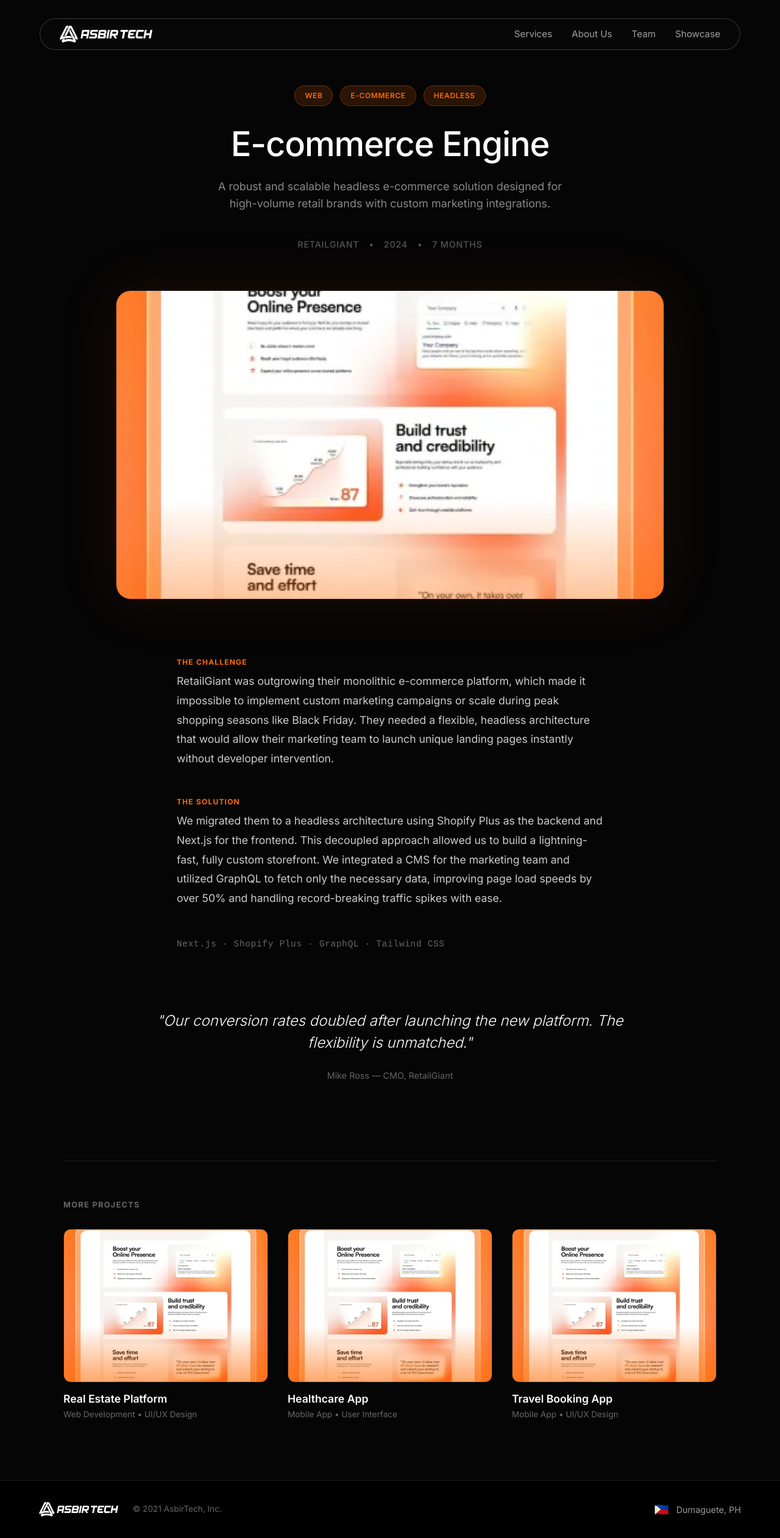
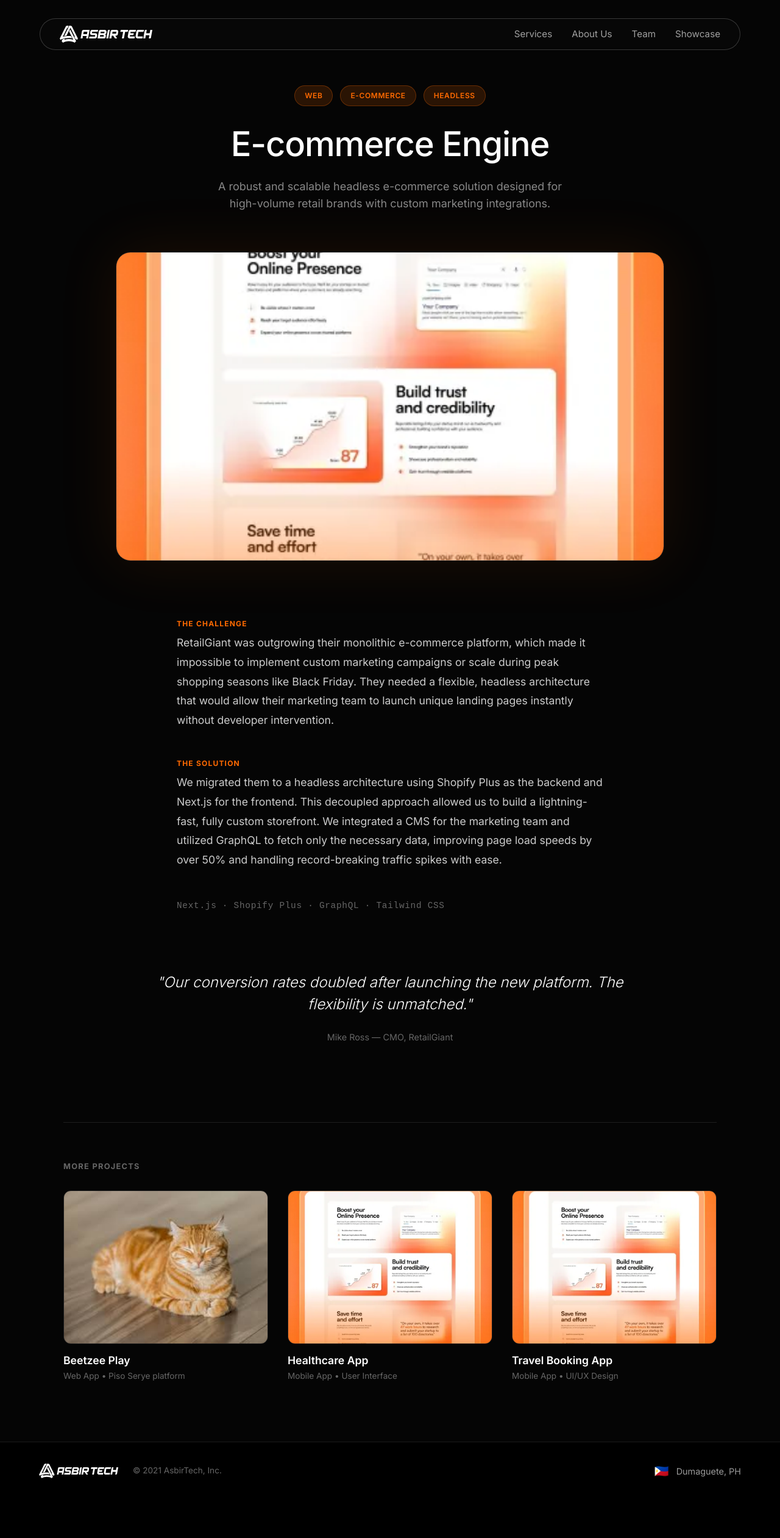
Before and after one commit to michaeldiopenes7/asbir-web-vite, a React (Vite) app: page /projects/ecommerce-engine in a window 1280 px wide. Shown: the whole page at 61% size. After the commit the page ends 2459 px from the top, so only its background shows below. Built offline with nearby package versions, Linux system fonts and the light colour scheme.

Commit message:
feat: Add Beetzee Play case study and remove client, year, and duration metadata from all case studies and their display.

```diff
--- a/src/data/caseStudies.js
+++ b/src/data/caseStudies.js
@@ -1,17 +1,14 @@
-
 import placeholderPrj from '../assets/images/placeholderprj.webp';
+import beetzeeImg from '../assets/images/beetzee.jpeg';
 
 export const caseStudies = [
     {
         id: '01',
-        slug: 'real-estate-platform',
-        title: 'Real Estate Platform',
-        categories: ['Web App', 'Real Estate', 'UI/UX'],
-        tags: 'Web Development • UI/UX Design',
-        client: 'HomeFindr Inc.',
-        year: '2024',
-        duration: '6 months',
-        image: placeholderPrj,
+        slug: 'beetzeeplay',
+        title: 'Beetzee Play',
+        categories: ['Web App', 'Piso Serye platform'],
+        tags: 'Web App • Piso Serye platform',
+        image: beetzeeImg,
         description: 'A comprehensive platform revolutionizing how people buy, sell, and rent properties. We built a scalable solution with advanced search capabilities, virtual tours, and seamless agent communication.',
         challenge: 'The real estate market was fragmented with disjointed tools that created poor user experiences for both buyers and agents. HomeFindr faced a critical issue: their legacy system relied on spreadsheets and manual data entry, leading to outdated listings and frustrated users. They needed a unified, high-performance platform that could handle thousands of concurrent users while providing an intuitive experience for first-time buyers and seasoned agents alike.',
         solution: 'We engineered a robust, cloud-native architecture using React and Node.js to deliver a seamless browsing experience. KEY features include an interactive map-based search powered by Google Maps API, real-time property notifications via WebSockets, and a comprehensive CRM dashboard for agents to manage leads. We also implemented a virtual tour feature that increased engagement by 40%, allowing users to explore properties remotely with zero latency.',
@@ -27,9 +24,6 @@
         title: 'Healthcare App',
         categories: ['Mobile App', 'Healthcare', 'Secure'],
         tags: 'Mobile App • User Interface',
-        client: 'MediCare Plus',
-        year: '2023',
-        duration: '8 months',
         image: placeholderPrj,
         description: 'A patient-centric mobile application streamlining appointment booking, telemedicine consultations, and medical record management.',
         challenge: 'Traditional healthcare systems suffer from inefficient workflows, long wait times, and cumbersome paper-based processes. MediCare Plus needed to securely digitize the entire patient journey—from booking appointments to receiving prescriptions—while strictly adhering to HIPAA regulations and ensuring that sensitive patient data remained protected against increasing cyber threats.',
@@ -46,9 +40,6 @@
         title: 'Travel Booking App',
         categories: ['Mobile App', 'Travel', 'AI'],
         tags: 'Mobile App • UI/UX Design',
-        client: 'Wanderlust Co.',
-        year: '2024',
-        duration: '5 months',
         image: placeholderPrj,
         description: 'An all-in-one travel companion for booking flights, hotels, and experiences with personalized AI-driven recommendations.',
         challenge: 'Travelers often struggle with juggling multiple apps for flights, accommodation, and itineraries, leading to a fragmented and stressful planning experience. Wanderlust Co. wanted to eliminate this friction by creating a "super app" that not only consolidated booking services but also provided intelligent, personalized recommendations based on user preferences and past behavior, all while working reliably in areas with poor internet connectivity.',
@@ -65,9 +56,6 @@
         title: 'Hands off, Gabriela',
         categories: ['Web App', 'Finance', 'Data'],
         tags: 'Web Development • Branding',
-        client: 'FinEdge Analytics',
-        year: '2023',
-        duration: '4 months',
         image: placeholderPrj,
         description: 'A powerful financial analytics dashboard providing real-time insights for investment firms and individual traders.',
         challenge: 'Financial traders require split-second data accuracy, but the client’s existing tools were slow and cluttered, leading to missed opportunities. The main challenge was to visualize massive datasets clearly and update them in real-time without overwhelming the browser or the user, ensuring that critical trends could be spotted instantly.',
@@ -84,9 +72,6 @@
         title: 'E-commerce Engine',
         categories: ['Web', 'E-commerce', 'Headless'],
         tags: 'Web Design • Marketing',
-        client: 'RetailGiant',
-        year: '2024',
-        duration: '7 months',
         image: placeholderPrj,
         description: 'A robust and scalable headless e-commerce solution designed for high-volume retail brands with custom marketing integrations.',
         challenge: 'RetailGiant was outgrowing their monolithic e-commerce platform, which made it impossible to implement custom marketing campaigns or scale during peak shopping seasons like Black Friday. They needed a flexible, headless architecture that would allow their marketing team to launch unique landing pages instantly without developer intervention.',
@@ -103,9 +88,6 @@
         title: 'Social Network',
         categories: ['Mobile', 'Social', 'Privacy'],
         tags: 'Mobile App • Social Media',
-        client: 'ConnectPrivacy',
-        year: '2023',
-        duration: '9 months',
         image: placeholderPrj,
         description: 'A niche social networking platform focused on privacy, genuine community connections, and user data ownership.',
         challenge: 'In an era of data breaches and algorithmic manipulation, users were losing trust in major social platforms. ConnectPrivacy wanted to build a sanctuary—a social network that guaranteed user privacy, gave users full ownership of their data, and encouraged organic, non-algorithmic connection without the noise of targeted ads.',
--- a/src/pages/CaseStudy/CaseStudy.css
+++ b/src/pages/CaseStudy/CaseStudy.css
@@ -65,17 +65,7 @@
     max-width: 600px;
 }
 
-.cs-meta {
-    margin-top: 1rem;
-    font-size: 0.9rem;
-    color: #555;
-    font-weight: 500;
-    display: flex;
-    align-items: center;
-    gap: 1rem;
-    text-transform: uppercase;
-    letter-spacing: 0.05em;
-}
+
 
 /* Hero Image */
 .cs-hero-image-wrapper {
--- a/src/pages/CaseStudy/CaseStudy.jsx
+++ b/src/pages/CaseStudy/CaseStudy.jsx
@@ -62,13 +62,7 @@
                     </div>
                     <h1 className="cs-title">{caseStudy.title}</h1>
                     <p className="cs-description">{caseStudy.description}</p>
-                    <div className="cs-meta">
-                        <span>{caseStudy.client}</span>
-                        <span className="cs-meta-divider">•</span>
-                        <span>{caseStudy.year}</span>
-                        <span className="cs-meta-divider">•</span>
-                        <span>{caseStudy.duration}</span>
-                    </div>
+
                 </header>
 
                 <div className="cs-hero-image-wrapper">
```
Also changed, not shown: src/assets/images/beetzee.jpeg (added).
